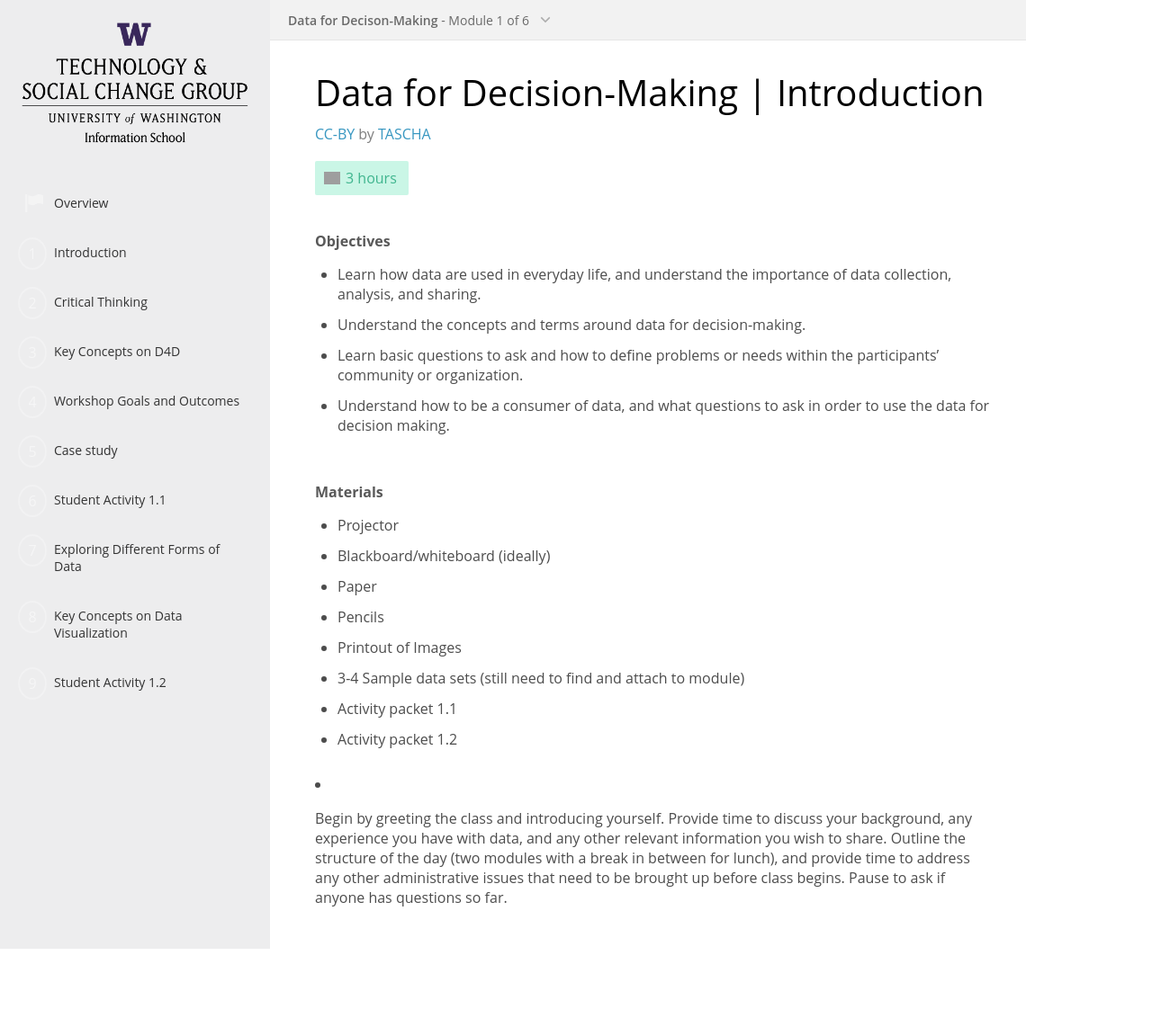
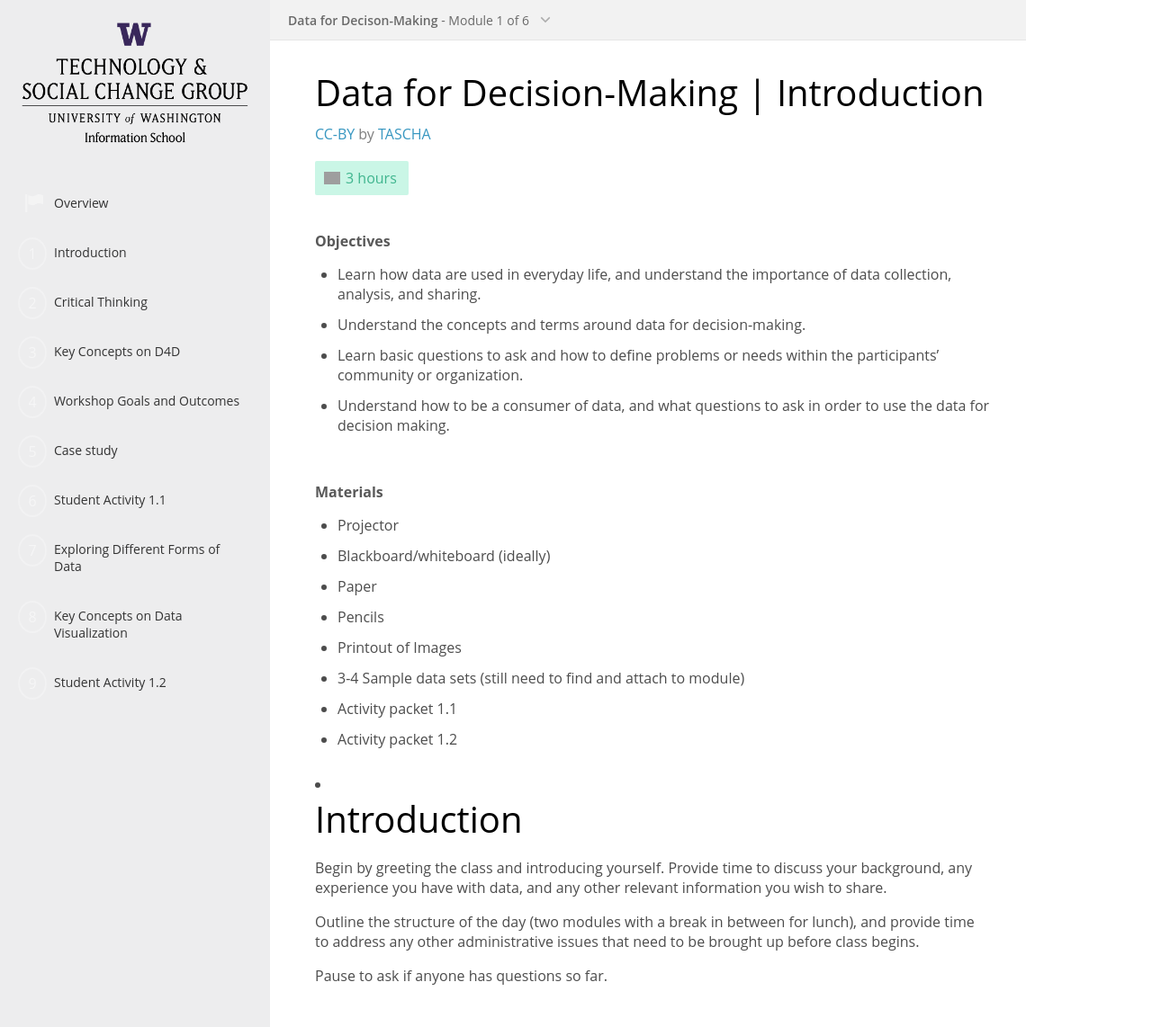
Before and after one commit to tascha/D4DM, a Jekyll site: the page module-one.html, which Jekyll copies as it is, in a window 1280 px wide. Shown: the whole page at 90% size. Built offline with Jekyll 4.4.1, drawn with Linux system fonts in a browser that asks for light colours; nearby versions of some CDN libraries; before the commit the page ends 1055 px from its top, so only the background shows below that; some of the changed lines change nothing that is shown.

Commit message:
Update module-one.html

```diff
--- a/module-one.html
+++ b/module-one.html
@@ -129,36 +129,31 @@
 -->
     <li>
         </section>
-        <section class="introduction">
 
-          <p class="introduction">Begin by greeting the class and introducing yourself. Provide time to discuss your background, any experience you have with data, and any other relevant information you wish to share.
+          <h1>Introduction</h1>
+          <p>Begin by greeting the class and introducing yourself. Provide time to discuss your background, any experience you have with data, and any other relevant information you wish to share.</p>
 
-Outline the structure of the day (two modules with a break in between for lunch), and provide time to address any other administrative issues that need to be brought up before class begins.
+<p>Outline the structure of the day (two modules with a break in between for lunch), and provide time to address any other administrative issues that need to be brought up before class begins.</p>
 
-Pause to ask if anyone has questions so far.</>
+<p>Pause to ask if anyone has questions so far.</p>
 
 
-        </section
+
           </li> <!--End of step-->
         <ul class="agenda">
 
           <!-- Copy and paste this <li> tag to add additional steps -->
           <li>
-            <h1>Preparation</h1>
+            <h1>Critical Thinking</h1>
 
-            <p>Be sure to sercure a place to hold your workshop that can comfortably host the number of attendees you expect.</p>
+            <p>Next, introduce the name of the workshop, taking time to write “Data for Decision Making” on the whiteboard (if possible). Underscore the word “data”, or verbally highlight it.
+<ul>
+<li>Ask the class to work with a partner and take a moment and think about what they think of when they hear the word “data”.  Have the class write down 5 words that they associate with data. If they are having trouble thinking of words, feel free to gently guide them by providing a few words: numbers, words, etc. If you provide this information, ask the participants not to use these words as their answers.  (5 minutes) </li>
 
-            <p><img src="https://c2.staticflickr.com/2/1689/26642089341_6f8b080eff.jpg" alt="An image of workshop participants seated and listening to a speaker" width="90%"></p>
-
-            <p>Adapt any of the activities you think you should change to make them more relevant to your local audience.</p>
-
-            <p>Gather the materials you need for the workshop.</p>
-
-            <p><img src="https://c2.staticflickr.com/2/1683/26642091971_e0dceae7ae.jpg" alt="An image of LEGO blocks and directions" width="90%"></p>
-
-            <p>Read through the activities in this learning plan and try its activities yourself. Make note of any questions you have and work with the <a href="https://twitter.com/mozlearning">Mozilla Learning</a> community to help answer them.</p>
-
-            <!--><p>Visit the <a href="https://learning.mozilla.org/web-literacy">Web Literacy Map</a> and familiarize yourself with the <strong><em>Connect</strong></em>, <strong><em>Navigate</strong></em>, <strong><em>Share</strong></em>, and <strong><em>Synthesize</strong></em> skills. You can print <a href="https://drive.google.com/a/mozillafoundation.org/folderview?id=0B4Q8pzCpDS_eT1ZpcE56dmxDX3M&usp=sharing#">this poster-sized copy of the map</a> to display during your workshop.-->
+<li>Ask for volunteers to report back on what they wrote. If possible, write their answers on the board. What did they write? Did some people write similar answers as others? Do people agree with other people’s answers? Discuss their answers with the class. (5 minutes) </li>
+    </ul>
+Before transitioning, make sure to underscore to the participants that we are going to jump right in and define “data”, “decision making”, and “data for decision making” and then outline course goals and objectives.
+ <!--><p>Visit the <a href="https://learning.mozilla.org/web-literacy">Web Literacy Map</a> and familiarize yourself with the <strong><em>Connect</strong></em>, <strong><em>Navigate</strong></em>, <strong><em>Share</strong></em>, and <strong><em>Synthesize</strong></em> skills. You can print <a href="https://drive.google.com/a/mozillafoundation.org/folderview?id=0B4Q8pzCpDS_eT1ZpcE56dmxDX3M&usp=sharing#">this poster-sized copy of the map</a> to display during your workshop.-->
 
           </li> <!-- end of step-->
 
```
